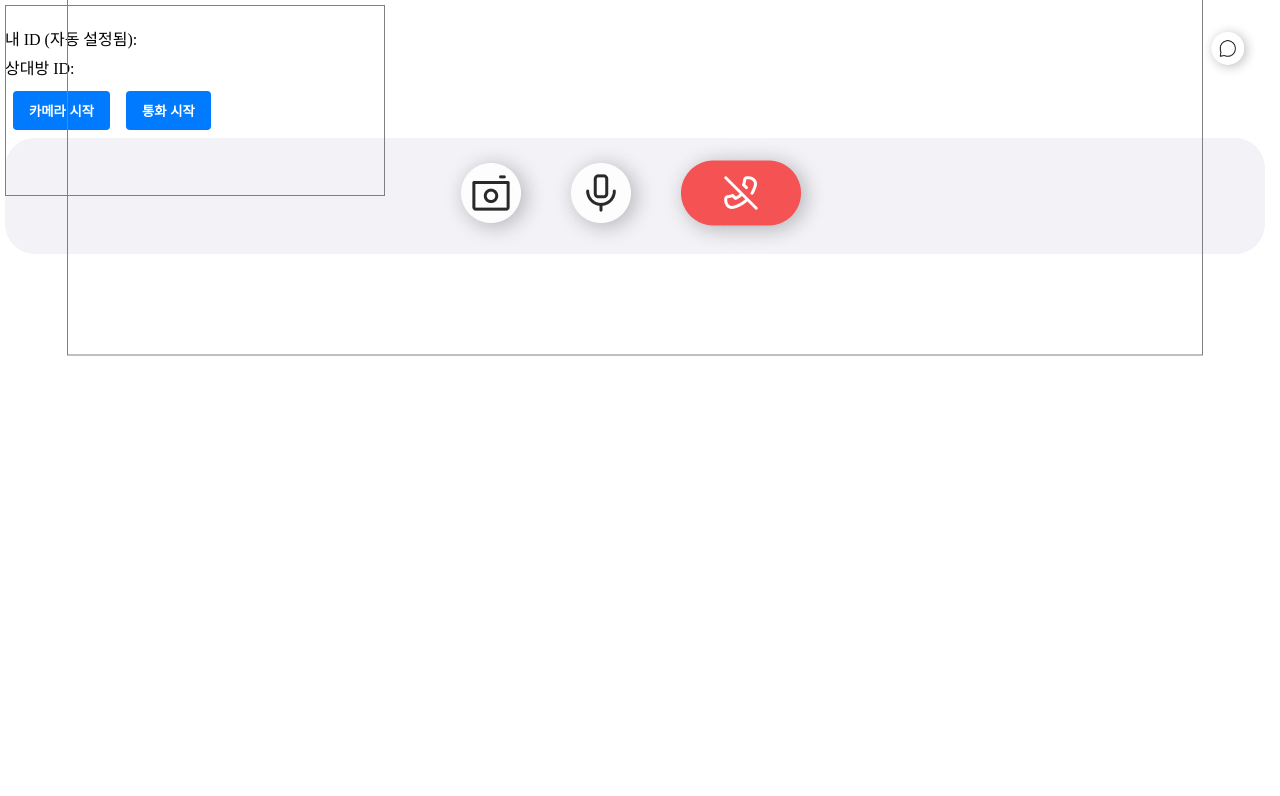
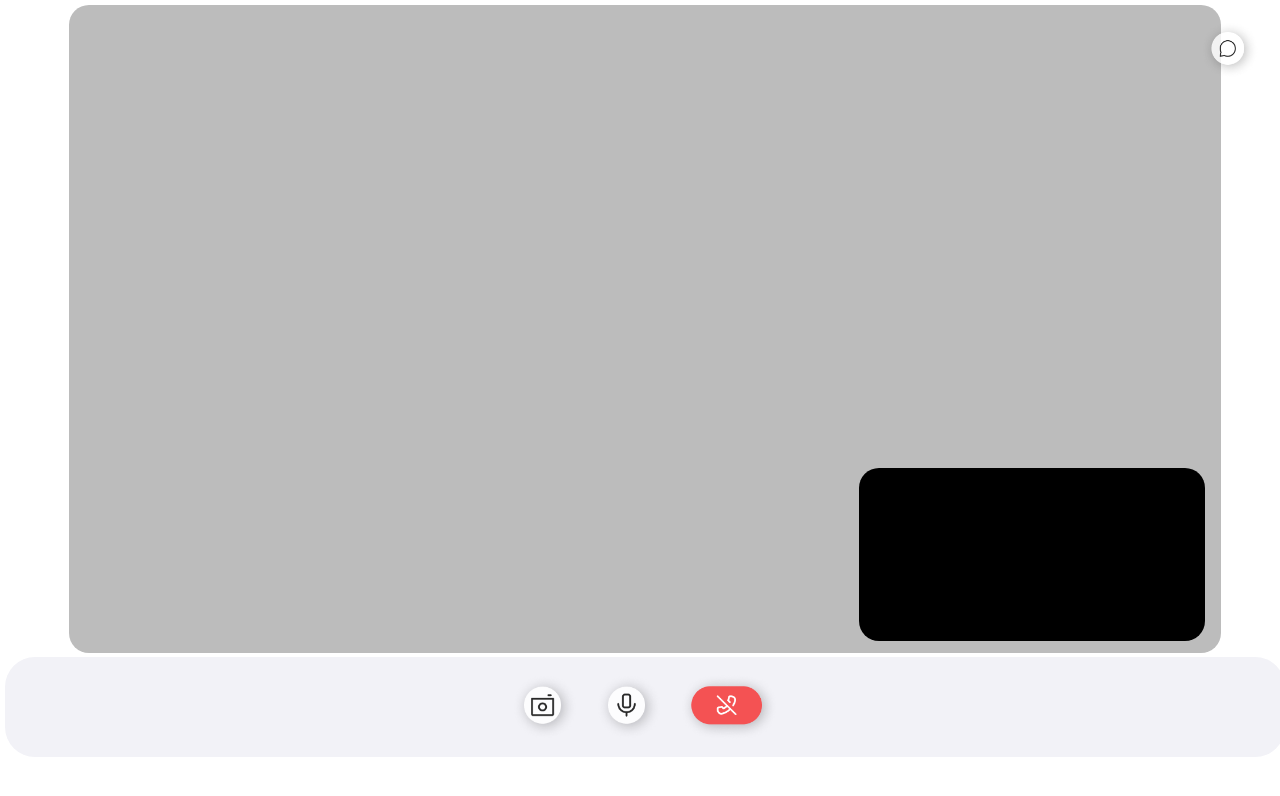
Before and after one commit to SonIRang/SonIRang_frontend, a React (Create React App) app: page /meeting in a window 1280 px wide. Shown: the top 796 px of the page. Built offline with nearby package versions, Linux system fonts and the light colour scheme.

Commit message:
화상통화 UI수정

```diff
--- a/src/components/VideoCallScreen.js
+++ b/src/components/VideoCallScreen.js
@@ -1,11 +1,17 @@
 import React, { useEffect, useRef, useState } from "react";
+import { useNavigate } from "react-router-dom";
 import styled from "styled-components";
 import { Client } from "@stomp/stompjs";
 import SockJS from "sockjs-client";
 
 const VideoCallScreen = ({ currentUser, receiver }) => {
+  const navigate = useNavigate();
+
   const localVideoRef = useRef(null);
   const remoteVideoRef = useRef(null);
+
+  const [isCameraOn, setIsCameraOn] = useState(true);
+  const [isMicOn, setIsMicOn] = useState(true);
 
   const [client, setClient] = useState(null);
   const [peerConnection, setPeerConnection] = useState(null);
@@ -70,20 +76,65 @@ const VideoCallScreen = ({ currentUser, receiver }) => {
     };
   }, [currentUser]);
 
-  const startMedia = async () => {
+  // 카메라만 시작
+  const startCamera = async () => {
     try {
-      const stream = await navigator.mediaDevices.getUserMedia({
+      const cameraStream = await navigator.mediaDevices.getUserMedia({
         video: true,
+      });
+      const videoTrack = cameraStream.getVideoTracks()[0];
+
+      if (!localStreamRef.current) {
+        localStreamRef.current = new MediaStream();
+      }
+
+      // 기존 영상 트랙이 있으면 제거
+      const oldVideoTrack = localStreamRef.current.getVideoTracks()[0];
+      if (oldVideoTrack) {
+        localStreamRef.current.removeTrack(oldVideoTrack);
+        oldVideoTrack.stop();
+      }
+
+      localStreamRef.current.addTrack(videoTrack);
+
+      if (localVideoRef.current) {
+        localVideoRef.current.srcObject = localStreamRef.current;
+      }
+
+      setIsCameraOn(true);
+      console.log("📷 카메라 시작됨");
+    } catch (err) {
+      console.error("❌ 카메라 시작 실패:", err);
+      alert("카메라 권한을 확인해주세요.");
+    }
+  };
+
+  // 마이크만 시작
+  const startMic = async () => {
+    try {
+      const micStream = await navigator.mediaDevices.getUserMedia({
         audio: true,
       });
-      localStreamRef.current = stream;
-      if (localVideoRef.current) {
-        localVideoRef.current.srcObject = stream;
+      const audioTrack = micStream.getAudioTracks()[0];
+
+      if (!localStreamRef.current) {
+        localStreamRef.current = new MediaStream();
       }
-      console.log("🎥 로컬 미디어 시작됨");
+
+      // 기존 오디오 트랙이 있으면 제거
+      const oldAudioTrack = localStreamRef.current.getAudioTracks()[0];
+      if (oldAudioTrack) {
+        localStreamRef.current.removeTrack(oldAudioTrack);
+        oldAudioTrack.stop();
+      }
+
+      localStreamRef.current.addTrack(audioTrack);
+
+      setIsMicOn(true);
+      console.log("🎤 마이크 시작됨");
     } catch (err) {
-      console.error("❌ 미디어 시작 실패:", err);
-      alert("카메라/마이크 권한을 확인해주세요.");
+      console.error("❌ 마이크 시작 실패:", err);
+      alert("마이크 권한을 확인해주세요.");
     }
   };
 
@@ -224,13 +275,58 @@ const VideoCallScreen = ({ currentUser, receiver }) => {
 
   return (
     <VideoContainer>
-      <LocalVideo ref={localVideoRef} autoPlay muted />
-      <RemoteVideo ref={remoteVideoRef} autoPlay />
-      <Spacer />
+      <VideoArea>
+        <LocalVideoWrapper>
+          <LocalVideo
+            ref={localVideoRef}
+            autoPlay
+            muted
+            $isCameraOn={isCameraOn}
+          />
+          {!isCameraOn && (
+            <CenterProfileImage src="/profile.png" alt="프로필 이미지" />
+          )}
+        </LocalVideoWrapper>
+        <RemoteVideo ref={remoteVideoRef} autoPlay />
+      </VideoArea>
+      {/* <Spacer />
       <InfoText>내 ID (자동 설정됨): {currentUser}</InfoText>
-      <InfoText>상대방 ID: {receiver}</InfoText>
-      <Button onClick={startMedia}>카메라 시작</Button>
-      <Button onClick={createOffer}>통화 시작</Button>
+      <InfoText>상대방 ID: {receiver}</InfoText> */}
+      {/* <Button onClick={startMedia}>카메라 시작</Button>
+      <Button onClick={createOffer}>통화 시작</Button> */}
+      <ButtonSide>
+        <IconButton
+          src={isCameraOn ? "/camera-on.png" : "/camera-off.png"}
+          alt="카메라"
+          onClick={() => {
+            if (isCameraOn) {
+              const track = localStreamRef.current?.getVideoTracks()[0];
+              if (track) track.enabled = false;
+              setIsCameraOn(false);
+            } else {
+              startCamera();
+            }
+          }}
+        />
+        <IconButton
+          src={isMicOn ? "/mic-on.png" : "/mic-off.png"}
+          alt="마이크"
+          onClick={() => {
+            if (isMicOn) {
+              const track = localStreamRef.current?.getAudioTracks()[0];
+              if (track) track.enabled = false;
+              setIsMicOn(false);
+            } else {
+              startMic();
+            }
+          }}
+        />
+        <IconButton
+          src="/endcall.png"
+          alt="통화 종료"
+          onClick={() => navigate("/")}
+        />
+      </ButtonSide>
     </VideoContainer>
   );
 };
@@ -240,29 +336,58 @@ export default VideoCallScreen;
 // styled-components는 컴포넌트 함수 아래에 위치
 
 const VideoContainer = styled.div`
+  width: 100vw;
+  height: 100vh;
+  display: flex;
+  flex-direction: column;
+  overflow: hidden;
+`;
+
+const VideoArea = styled.div`
+  margin-left: auto;
+  margin-right: auto;
+  width: 90%;
+  max-height: 85vh;
+  aspect-ratio: 16 / 9;
   position: relative;
+`;
+
+// LocalVideo를 감싸는 래퍼 (중앙 이미지용)
+const LocalVideoWrapper = styled.div`
   width: 100%;
-  height: 80%;
+  height: 100%;
+  position: relative;
 `;
 
 const LocalVideo = styled.video`
+  width: 100%;
+  max-height: 85vh; /* 버튼이 보이도록 제한 */
+  aspect-ratio: 16 / 9;
+  object-fit: cover;
+  border-radius: 20px;
+  background-color: ${(props) => (props.$isCameraReady ? "black" : "#BCBCBC")};
+`;
+
+const CenterProfileImage = styled.img`
   position: absolute;
   top: 50%;
   left: 50%;
+  width: 100px;
+  height: 100px;
   transform: translate(-50%, -50%);
-  width: 90%;
-  // background-color: #808080;
-  border: 1px solid gray;
-  z-index: 1;
+  border-radius: 50%;
+  object-fit: cover;
+  z-index: 2;
 `;
 
 const RemoteVideo = styled.video`
   position: absolute;
-  // bottom: 1rem;
-  // right: 1rem;
+  bottom: 1rem;
+  right: 1rem;
   width: 30%;
-  border: 1px solid gray;
-  z-index: 2;
+  background-color: black;
+  z-index: 3;
+  border-radius: 20px;
 `;
 
 const Button = styled.button`
@@ -287,3 +412,27 @@ const InfoText = styled.p`
 const Spacer = styled.div`
   height: 1rem;
 `;
+
+const ButtonSide = styled.div`
+  width: 100%;
+  height: 100px;
+  display: flex;
+  justify-content: center;
+  align-items: center;
+  background-color: #f2f2f7;
+  border-radius: 30px;
+  box-sizing: border-box;
+  padding: 1rem;
+`;
+
+const IconButton = styled.img`
+  height: 100%;         /* 부모 컨테이너 높이의 80% */
+  width: auto
+  cursor: pointer;
+  margin: 0 0.5rem;    /* 좌우 간격 */
+  transition: opacity 0.2s ease;
+
+  &:hover {
+    opacity: 0.8;
+  }
+`;
--- a/src/pages/MeetingPage.js
+++ b/src/pages/MeetingPage.js
@@ -23,7 +23,7 @@ export default function ResponsiveChatLayout() {
     <Container>
       <LeftPanel isChatOpen={chatOpen}>
         <VideoCallScreen currentUser={currentUser} receiver={receiver} />
-        <ButtonSide>
+        {/* <ButtonSide>
           <img
             src="/camera-on.png"
             alt="카메라"
@@ -42,7 +42,7 @@ export default function ResponsiveChatLayout() {
             className="w-10 h-10 cursor-pointer hover:opacity-80"
             onClick={() => navigate("/")}
           />
-        </ButtonSide>
+        </ButtonSide> */}
       </LeftPanel>
 
       <RightPanel>
@@ -63,6 +63,7 @@ const LeftPanel = styled.div`
   padding: 5px;
   transition: margin-right 0.3s ease;
   border-radius: 30px;
+  z-index: 1;
   margin-right: ${(props) => (props.isChatOpen ? "30%" : "0")};
 
   @media (max-width: 768px) {
@@ -85,4 +86,5 @@ const RightPanel = styled.div`
   height: 80%;
   padding: 5px;
   flex-direction: column;
+  z-index: 2;
 `;
```
Also changed, not shown: public/mic-off.png.
